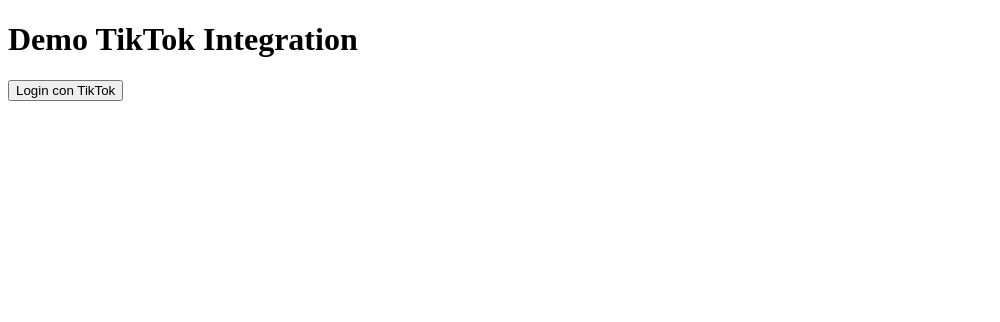
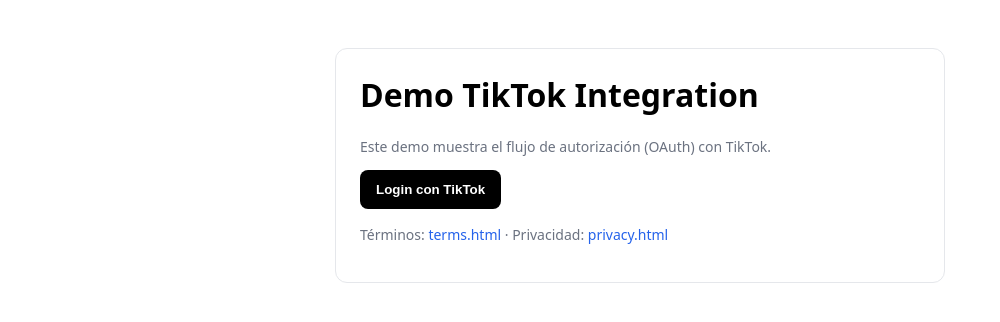
Before and after one commit to alexpizarro3/tiktok-veo3-auto-pipeline, a plain HTML site: page index.html in a window 1280 px wide. Shown: the whole page, without its empty margins (0-1000 px from the left). Drawn offline with Linux system fonts and the light colour scheme.

Commit message:
Update index.html

```diff
--- a/index.html
+++ b/index.html
@@ -1,20 +1,51 @@
 <!DOCTYPE html>
-<html>
+<html lang="es">
 <head>
+  <meta charset="UTF-8" />
   <title>TikTok Demo App</title>
+  <meta name="viewport" content="width=device-width, initial-scale=1" />
+  <style>
+    body { font-family: system-ui, Arial; padding: 40px; }
+    .card { max-width: 560px; margin: auto; padding: 24px; border: 1px solid #e5e7eb; border-radius: 12px; }
+    h1 { margin-top: 0; }
+    button {
+      padding: 12px 16px; border: 0; border-radius: 8px; cursor: pointer;
+      background: #000; color: #fff; font-weight: 600;
+    }
+    .muted { color: #6b7280; font-size: 14px; }
+    a { color: #2563eb; text-decoration: none; }
+  </style>
 </head>
 <body>
-  <h1>Demo TikTok Integration</h1>
-  <button onclick="loginWithTikTok()">Login con TikTok</button>
+  <div class="card">
+    <h1>Demo TikTok Integration</h1>
+    <p class="muted">Este demo muestra el flujo de autorización (OAuth) con TikTok.</p>
+
+    <button onclick="loginWithTikTok()">Login con TikTok</button>
+
+    <p class="muted" style="margin-top: 16px;">
+      Términos: <a href="./terms.html" target="_blank">terms.html</a> ·
+      Privacidad: <a href="./privacy.html" target="_blank">privacy.html</a>
+    </p>
+  </div>
 
   <script>
     function loginWithTikTok() {
-      // Aquí pones el link al OAuth de TikTok con tu Client Key
-      window.location.href = "https://www.tiktok.com/auth/authorize/"
-        + "?client_key=TU_CLIENT_KEY"
-        + "&scope=user.info.basic"
-        + "&response_type=code"
-        + "&redirect_uri=https://alexpizarro3.github.io/tiktok-veo3-auto-pipeline/callback.html";
+      const clientKey = "TU_CLIENT_KEY"; // ← reemplaza
+      const redirectUri = encodeURIComponent("https://alexpizarro3.github.io/tiktok-veo3-auto-pipeline/callback.html");
+
+      // Scopes mínimos para el demo de login; para publicación pedirás video.publish en tu app real
+      const scope = encodeURIComponent("user.info.basic");
+
+      const url =
+        "https://www.tiktok.com/v2/auth/authorize/?" +
+        "client_key=" + clientKey +
+        "&response_type=code" +
+        "&scope=" + scope +
+        "&redirect_uri=" + redirectUri +
+        "&state=xyz";
+
+      window.location.href = url;
     }
   </script>
 </body>
```
